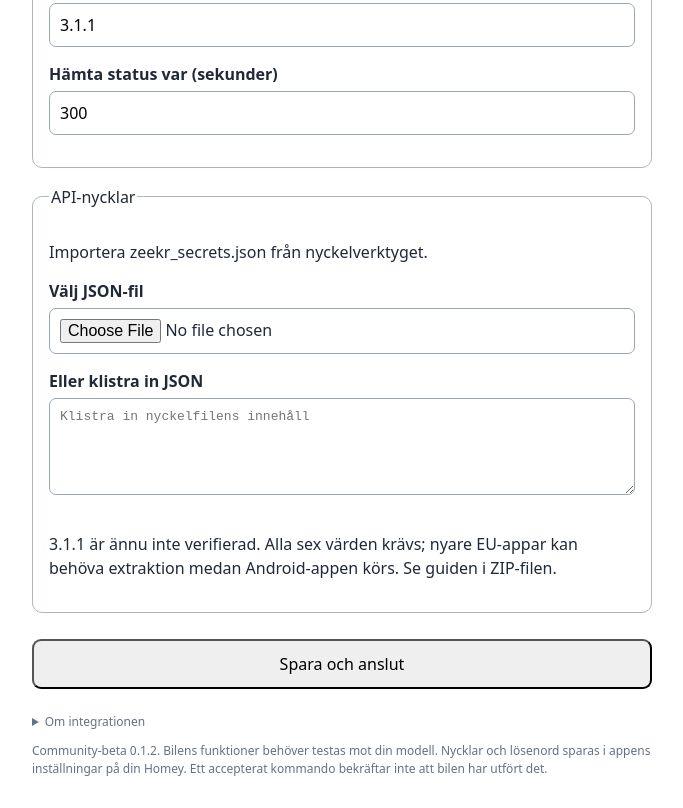
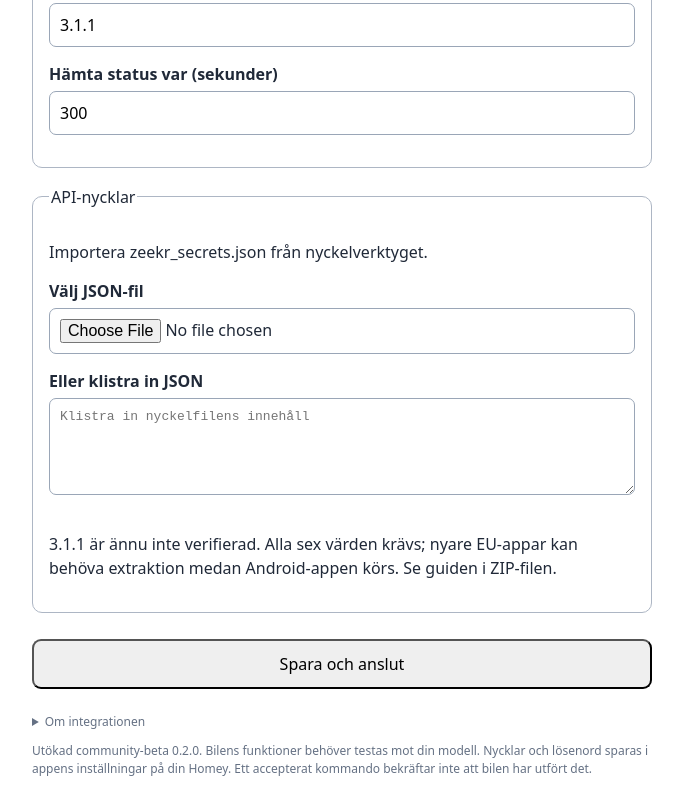
Before and after one commit to homeyrglabs/Zeekr-Homey, a website: page app/drivers/zeekr/pair/login.html in a window 1280 px wide. Shown: the part 537-1345 px from the top of the page, without its empty margins (298-981 px from the left). Drawn offline with Linux system fonts and the light colour scheme.

Commit message:
Expanded Zeekr beta: app/drivers/zeekr/pair

```diff
--- a/app/drivers/zeekr/pair/login.html
+++ b/app/drivers/zeekr/pair/login.html
@@ -15,7 +15,7 @@
 <button class="homey-button-secondary-full" id="existing" hidden>Använd sparat konto och hämta bilar</button>
 <button class="homey-button-secondary-full" id="disconnect" hidden>Koppla från och radera sparat konto</button>
 <p id="status" role="status" aria-live="polite"></p>
-<details class="note"><summary>Om integrationen</summary><p>Homey-port baserad på <a href="https://github.com/Fryyyyy/zeekr_ev_api" target="_blank" rel="noopener noreferrer">Fryyyyy / Zeekr EV API</a> och Fryyyyys Home Assistant-integration. Nyckelverktyg av <a href="https://github.com/Wysie/zeekr_key_extractor" target="_blank" rel="noopener noreferrer">Wysie</a>. MIT-licenser och källhänvisningar medföljer. Ingen officiell koppling till Zeekr eller Athom. Delas i befintligt skick, utan löfte om löpande underhåll eller support.</p></details><p class="note">Community-beta 0.1.2. Bilens funktioner behöver testas mot din modell. Nycklar och lösenord sparas i appens inställningar på din Homey. Ett accepterat kommando bekräftar inte att bilen har utfört det.</p><script>
+<details class="note"><summary>Om integrationen</summary><p>Homey-port baserad på <a href="https://github.com/Fryyyyy/zeekr_ev_api" target="_blank" rel="noopener noreferrer">Fryyyyy / Zeekr EV API</a> och Fryyyyys Home Assistant-integration. Nyckelverktyg av <a href="https://github.com/Wysie/zeekr_key_extractor" target="_blank" rel="noopener noreferrer">Wysie</a>. MIT-licenser och källhänvisningar medföljer. Ingen officiell koppling till Zeekr eller Athom. Delas i befintligt skick, utan löfte om löpande underhåll eller support.</p></details><p class="note">Utökad community-beta 0.2.0. Bilens funktioner behöver testas mot din modell. Nycklar och lösenord sparas i appens inställningar på din Homey. Ett accepterat kommando bekräftar inte att bilen har utfört det.</p><script>
 function boot(Homey, pairing) {
  const el = id => document.getElementById(id);
  const status = text => { el('status').textContent = text; };
```
